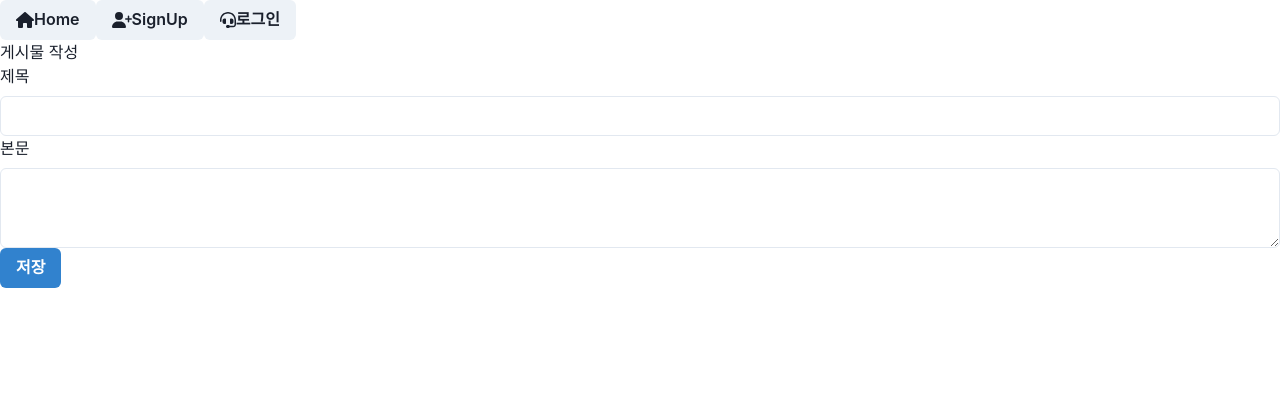
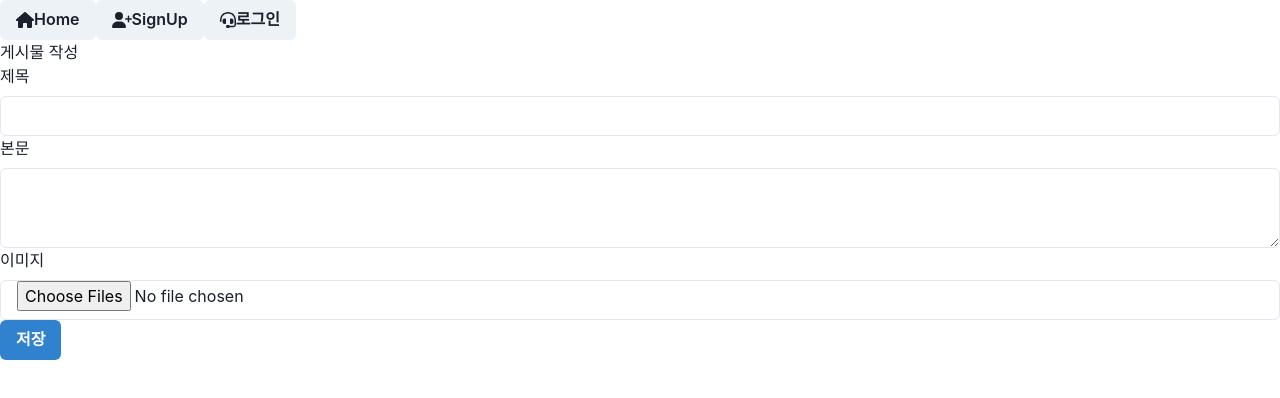
Before and after one commit to laehwani/prj1-fe20231109, a React (Create React App) app: page /write in a window 1280 px wide. Shown: the top 398 px of the page. Built offline with nearby package versions, Linux system fonts and the light colour scheme; no server answers.

Commit message:
프론트 boardwrite
파일 전송 기능 추가...

```diff
--- a/src/page/board/BoardWrite.js
+++ b/src/page/board/BoardWrite.js
@@ -14,6 +14,7 @@ import { useNavigate } from "react-router-dom";
 export function BoardWrite() {
   const [title, setTitle] = useState("");
   const [content, setContent] = useState("");
+  const [files, setFiles] = useState(null);
   const [isSubmitting, setIsSubmitting] = useState(false);
 
   const toast = useToast();
@@ -22,9 +23,10 @@ export function BoardWrite() {
   function handleSubmit() {
     setIsSubmitting(true);
     axios
-      .post("/api/board/add", {
+      .postForm("/api/board/add", {
         title,
         content,
+        files
       })
       .then(() => {
         toast({
@@ -65,6 +67,15 @@ export function BoardWrite() {
             onChange={(e) => setContent(e.target.value)}
           ></Textarea>
         </FormControl>
+        <FormControl>
+          <FormLabel>이미지</FormLabel>
+          <Input
+              type="file"
+              accept="image/*"
+              multiple
+              onChange={(e) => setFiles(e.target.files)}
+          />
+        </FormControl>
         <Button
           isDisabled={isSubmitting}
           onClick={handleSubmit}
```
